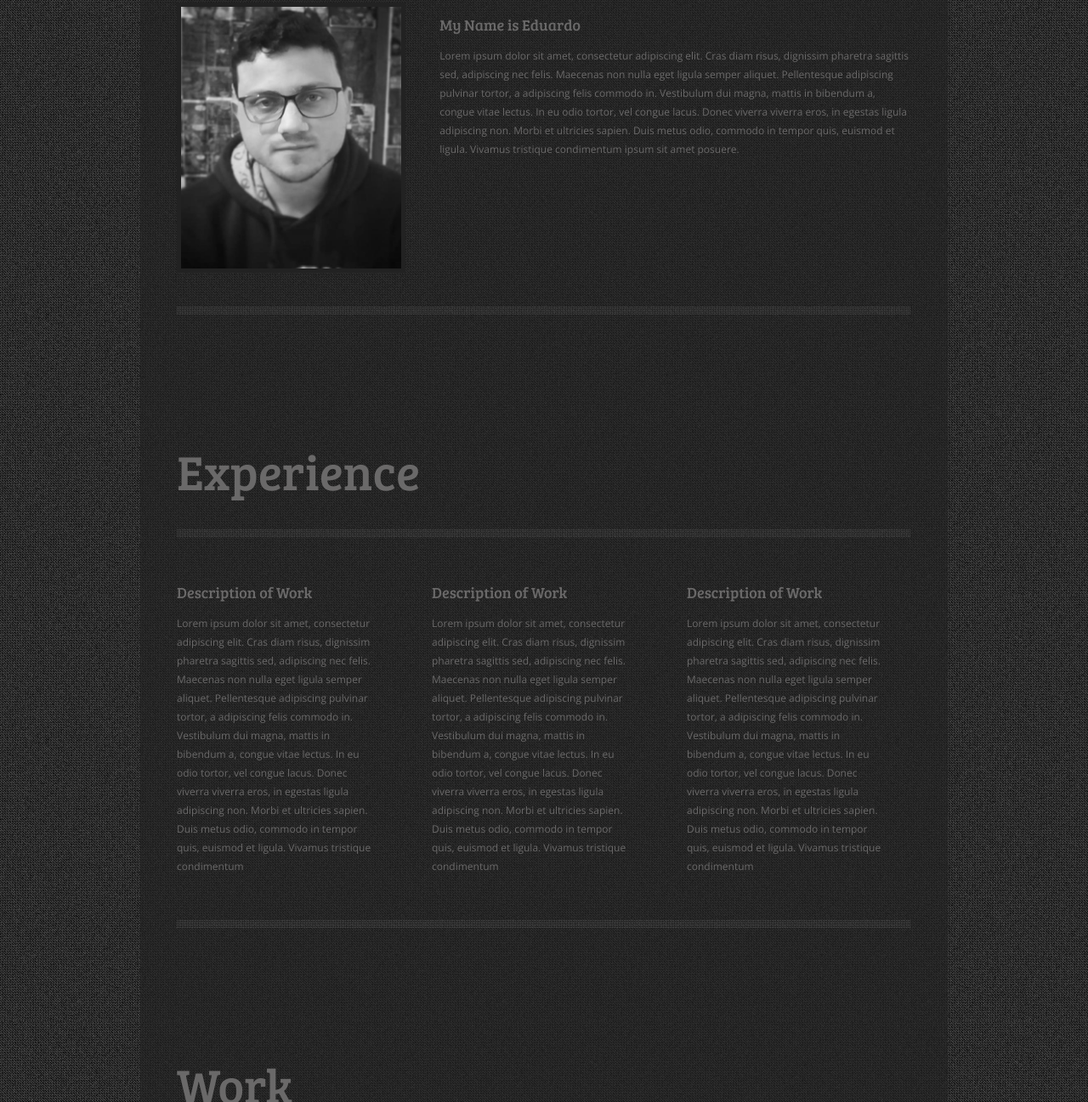
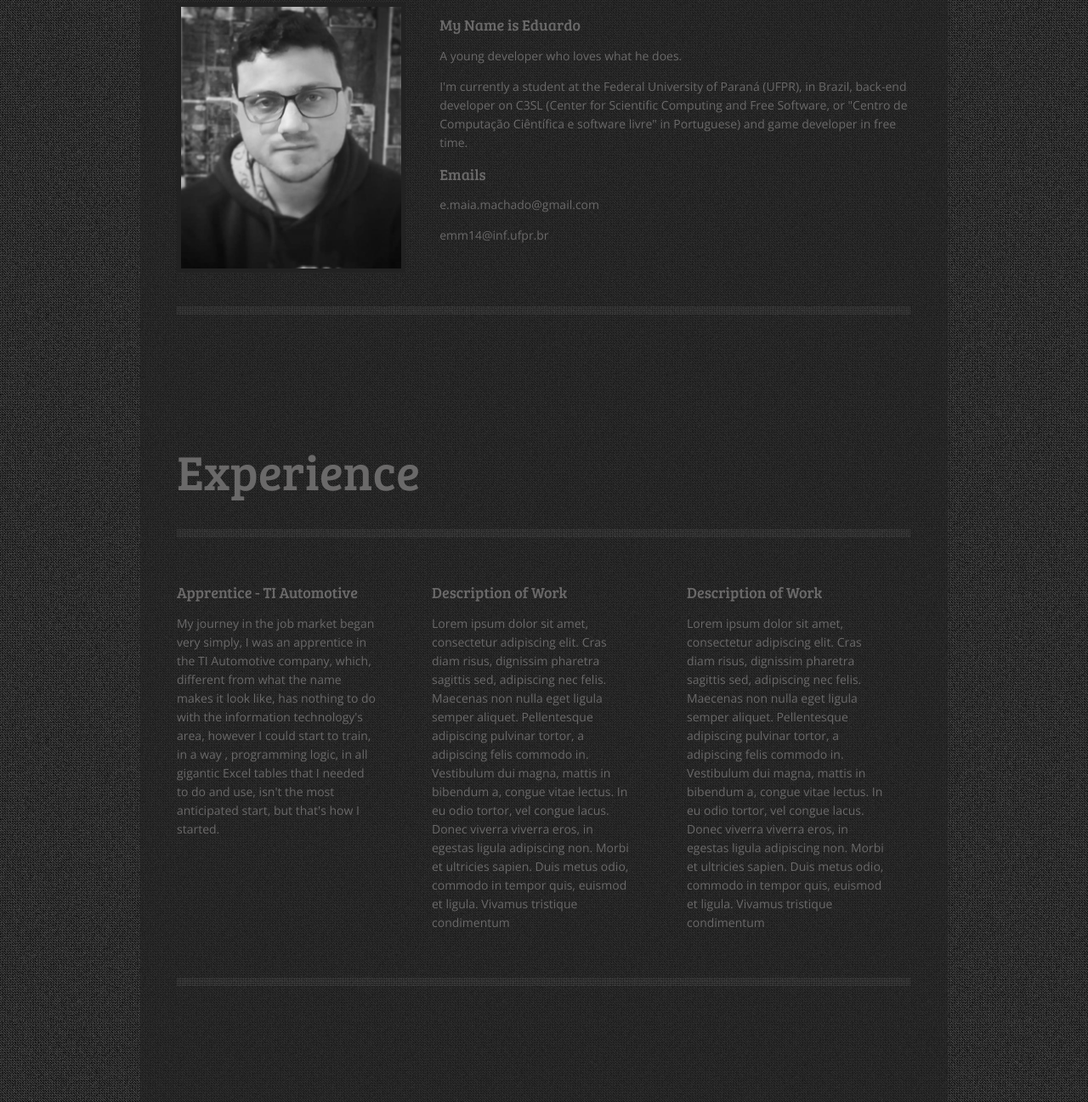
Before and after one commit to EduardoMMachado/EduardoMMachado.github.io, a plain HTML site: page index.htm in a window 1280 px wide. Shown: the part 299-1596 px from the top of the page at 85% size. Drawn offline with nearby package versions, Linux system fonts and the light colour scheme.

Commit message:
Making experience tab

```diff
--- a/index.htm
+++ b/index.htm
@@ -37,7 +37,11 @@
         <div class="content">
         	<img src="images/Photo.jpg" width="30%" height="30%" />
             <h2>My Name is Eduardo</h2>
-            <p>Lorem ipsum dolor sit amet, consectetur adipiscing elit. Cras diam risus, dignissim pharetra sagittis sed, adipiscing nec felis. Maecenas non nulla eget ligula semper aliquet. Pellentesque adipiscing pulvinar tortor, a adipiscing felis commodo in. Vestibulum dui magna, mattis in bibendum a, congue vitae lectus. In eu odio tortor, vel congue lacus. Donec viverra viverra eros, in egestas ligula adipiscing non. Morbi et ultricies sapien. Duis metus odio, commodo in tempor quis, euismod et ligula. Vivamus tristique condimentum ipsum sit amet posuere.</p>
+            <p>A young developer who loves what he does.</p>
+						<p>I'm currently a student at the Federal University of Paraná (UFPR), in Brazil, back-end developer on C3SL (Center for Scientific Computing and Free Software, or "Centro de Computação Ciêntífica e software livre" in Portuguese) and game developer in free time.</p>
+						<h2>Emails</h2>
+						<p>e.maia.machado@gmail.com</p>
+						<p>emm14@inf.ufpr.br</p>
         </div>
     <div class="bottom-divider"></div>
     </div>
@@ -49,8 +53,8 @@
         <div class="top-divider"></div>
         <div class="content">
             <div class="col">
-            <h2>Description of Work</h2>
-            <p>Lorem ipsum dolor sit amet, consectetur adipiscing elit. Cras diam risus, dignissim pharetra sagittis sed, adipiscing nec felis. Maecenas non nulla eget ligula semper aliquet. Pellentesque adipiscing pulvinar tortor, a adipiscing felis commodo in. Vestibulum dui magna, mattis in bibendum a, congue vitae lectus. In eu odio tortor, vel congue lacus. Donec viverra viverra eros, in egestas ligula adipiscing non. Morbi et ultricies sapien. Duis metus odio, commodo in tempor quis, euismod et ligula. Vivamus tristique condimentum </p>
+            <h2>Apprentice - TI Automotive</h2>
+            <p>My journey in the job market began very simply, I was an apprentice in the TI Automotive company, which, different from what the name makes it look like, has nothing to do with the information technology's area, however I could start to train, in a way , programming logic, in all gigantic Excel tables that I needed to do and use, isn't the most anticipated start, but that's how I started.</p>
             </div>
 
             <div class="col col-mid">
--- a/styles.css
+++ b/styles.css
@@ -1,7 +1,7 @@
 body{
 	background:#333333 url(images/page-bg.jpg);
 	margin:0px;
-	font: 400 12px/22px 'Open Sans', Verdana, Helvetica, sans-serif;
+	font: 400 14px/22px 'Open Sans', Verdana, Helvetica, sans-serif;
 	color:#6a6969;
 }
 h1{font: 400 58px/60px 'Bree Serif', Georgia, serif; color:#6a6969;}
```
